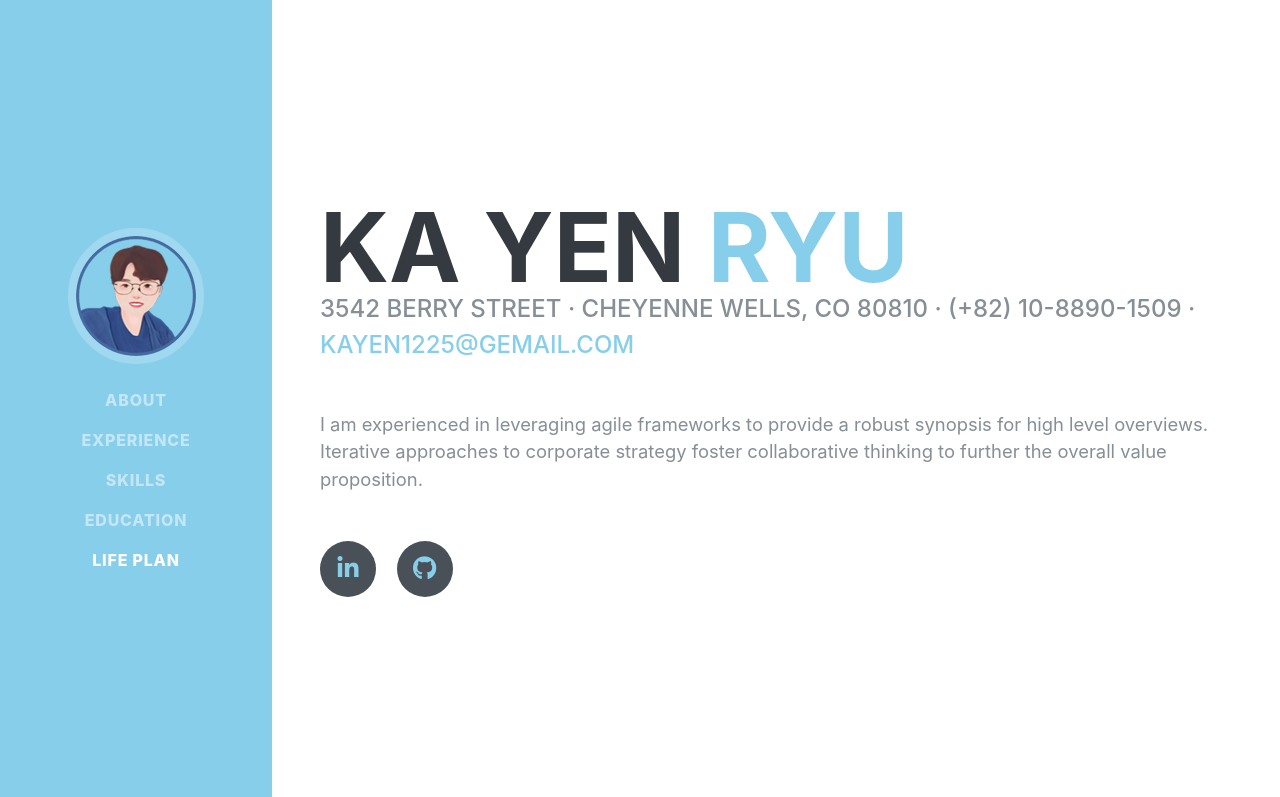
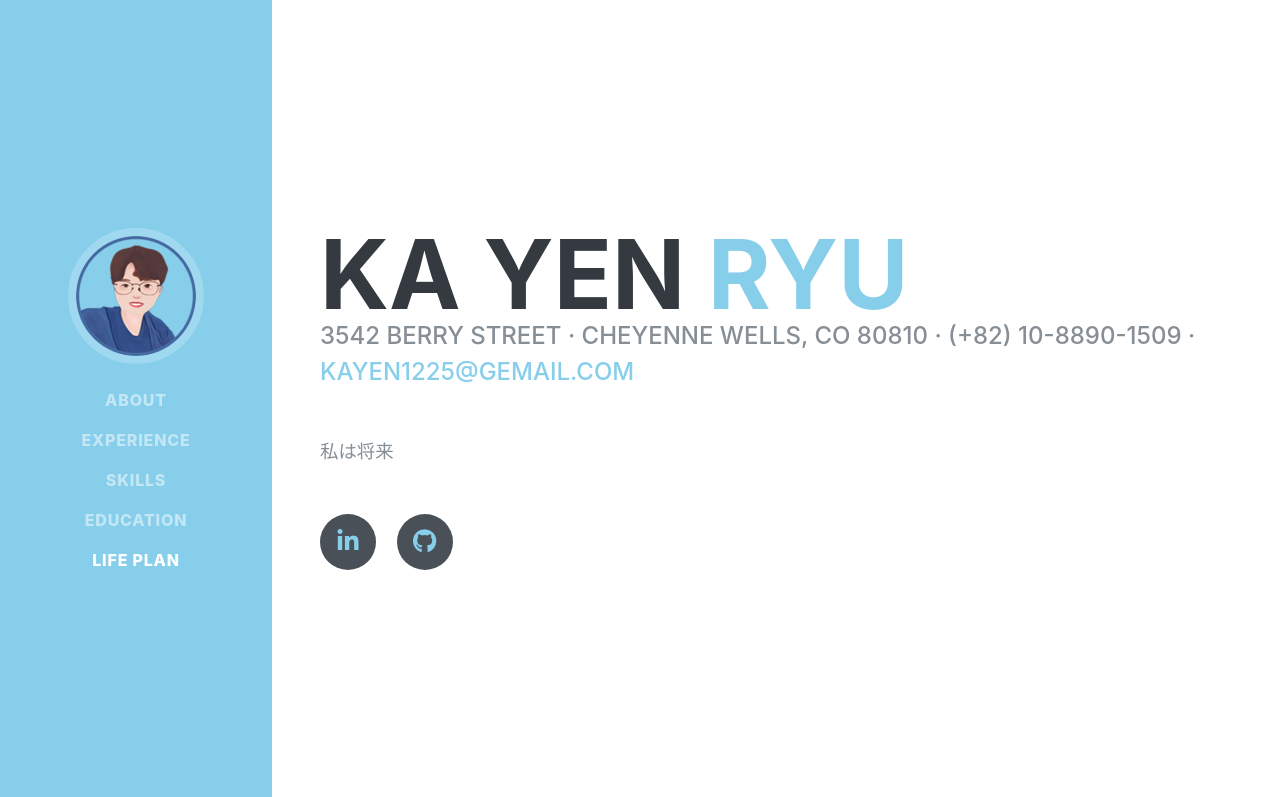
Before and after one commit to kylie2250/Homepage.project, a website: page 2-1.main/2-1.main.html in a window 1280 px wide. Shown: the top 797 px of the page. Drawn offline with nearby package versions, Linux system fonts and the light colour scheme; files whose address does not match are found by name; a web font is replaced by a local one.

Commit message:
Update 2-1.main.html

```diff
--- a/2-1.main/2-1.main.html
+++ b/2-1.main/2-1.main.html
@@ -72,7 +72,7 @@
         <div class="subheading mb-5">3542 Berry Street · Cheyenne Wells, CO 80810 · (+82) 10-8890-1509 ·
           <a href="mailto:name@email.com">kayen1225@gemail.com</a>
         </div>
-        <p class="lead mb-5">I am experienced in leveraging agile frameworks to provide a robust synopsis for high level overviews. Iterative approaches to corporate strategy foster collaborative thinking to further the overall value proposition.</p>
+        <p class="lead mb-5">私は将来</p>
         <div class="social-icons">
           <a href="https://www.linkedin.com/in/kayen-ryu-97b568175">
             <i class="fab fa-linkedin-in"></i>
```
